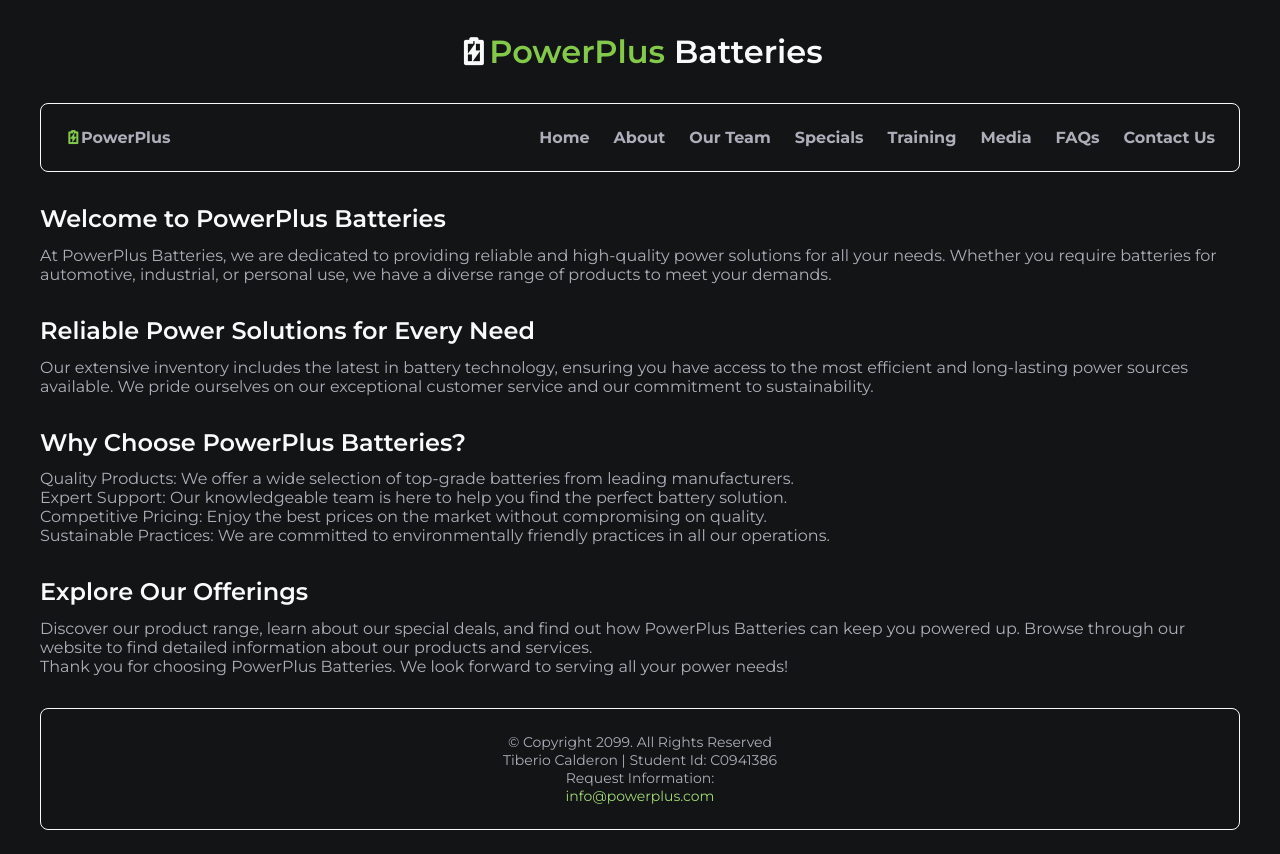
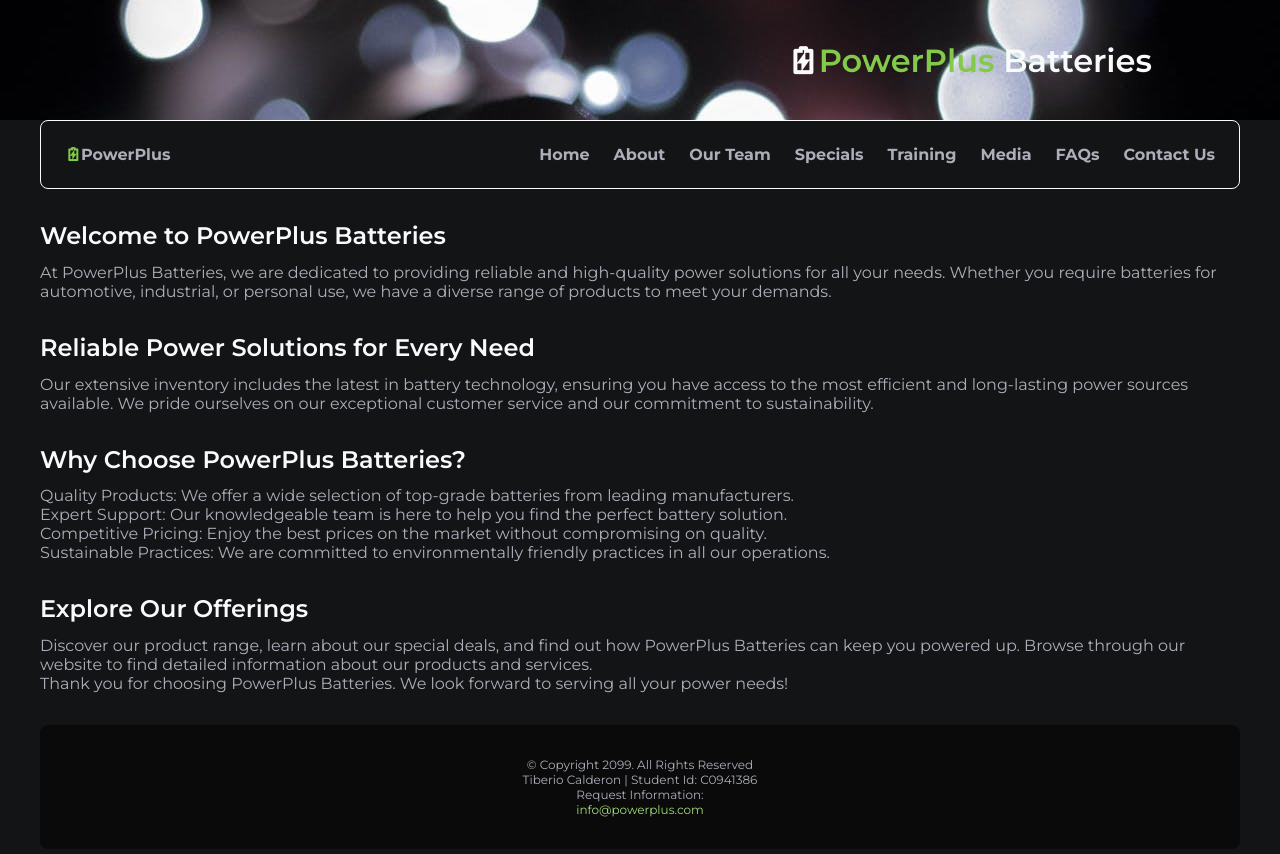
Before and after one commit to tibecvp/fe_term_project, a plain HTML site: page index.html in a window 1280 px wide. Drawn offline with nearby package versions, Linux system fonts and the light colour scheme.

Commit message:
Adds image to the header and styles for header and footer

```diff
--- a/css/styles.css
+++ b/css/styles.css
@@ -29,6 +29,7 @@
   --h3-font-size: 1rem;
   --normal-font-size: .938rem;
   --small-font-size: .813rem;
+  --smaller-font-size: .75rem;
 
   /*========== Font weight ==========*/
   --font-regular: 400;
@@ -69,7 +70,6 @@ body {
   background-color: var(--body-color);
   color: var(--text-color);
   width: 100%;
-  max-width: 1200px;
   margin: 0 auto;
 }
 
@@ -94,8 +94,17 @@ img {
 
 /* Header Styles */
 header {
-    text-align: center;
-    margin: 2rem;
+    background-image: url("../img/hero_img.jpg");
+    height: 15vh;
+    display: flex;
+    justify-content: end;
+    align-items: center;
+}
+
+header h1 {
+    right: 24px;
+    bottom: 24px;
+    margin-right: 10vw;
 }
 
 header span {
@@ -108,12 +117,13 @@ nav {
     justify-content: space-between;
 }
 
-nav,
-footer {
+nav {
+    max-width: 1200px;
     border: 1px solid var(--white-color);
     border-radius: 8px;
     padding: 1.5rem;
-    margin: 1.5rem 0;
+    margin: 0 auto;
+    margin-bottom: 1.5rem;
     text-align: center;
 }
 
@@ -135,6 +145,7 @@ nav ul {
 /* Main Styles */
 main {
     margin: 0 auto;
+    max-width: 1200px;
 }
 
 /* Section styles */
@@ -148,7 +159,13 @@ section h2 {
 
 /* Footer styles */
 footer {
-    font-size: var(--small-font-size);
+    font-size: var(--smaller-font-size);
+    background-color: var(--black-color);
+    padding: 2rem;
+    margin: 0 auto;
+    text-align: center;
+    max-width: 1200px;
+    border-radius: 8px;
 }
 
 footer a {
```
Also changed, not shown: img/hero_img.jpg (added).
